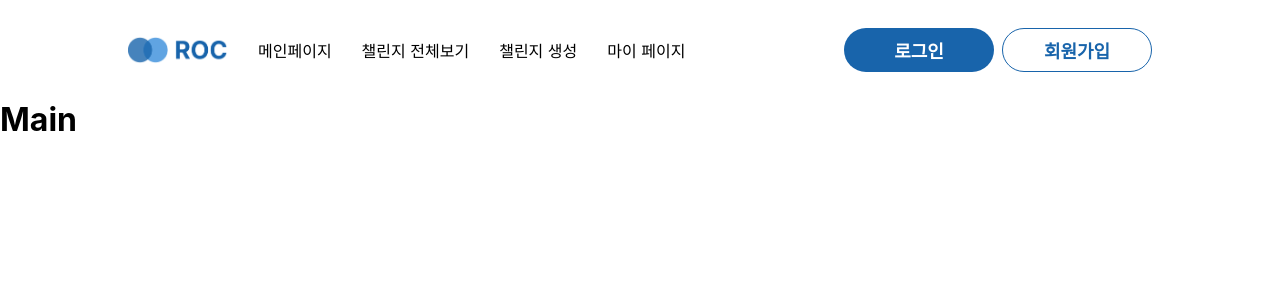
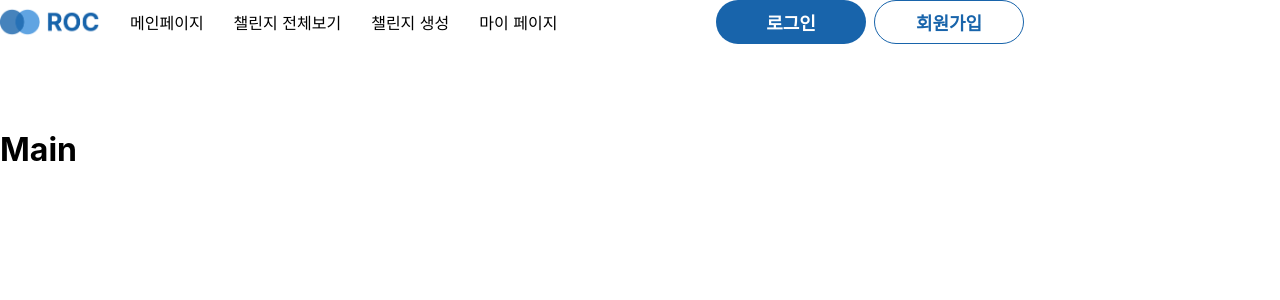
Before and after one commit to DSM-ROC/DSM-ROC_FrontEnd-V2, a React (Create React App) app: page / in a window 1280 px wide. Shown: the top 300 px of the page. Built offline with nearby package versions, Linux system fonts and the light colour scheme.

Commit message:
[UPDATE] header
css width:100vw; --> width:100%;

```diff
--- a/src/components/common/header/header.tsx
+++ b/src/components/common/header/header.tsx
@@ -40,8 +40,13 @@ const Header = (): JSX.Element => {
 export default Header;
 
 const Container = styled.div`
+<<<<<<< Updated upstream
   width: 100vw;
   height: 100px;
+=======
+  width: 100%;
+  height: 130px;
+>>>>>>> Stashed changes
   display: flex;
   align-items: center;
   justify-content: center;
```
